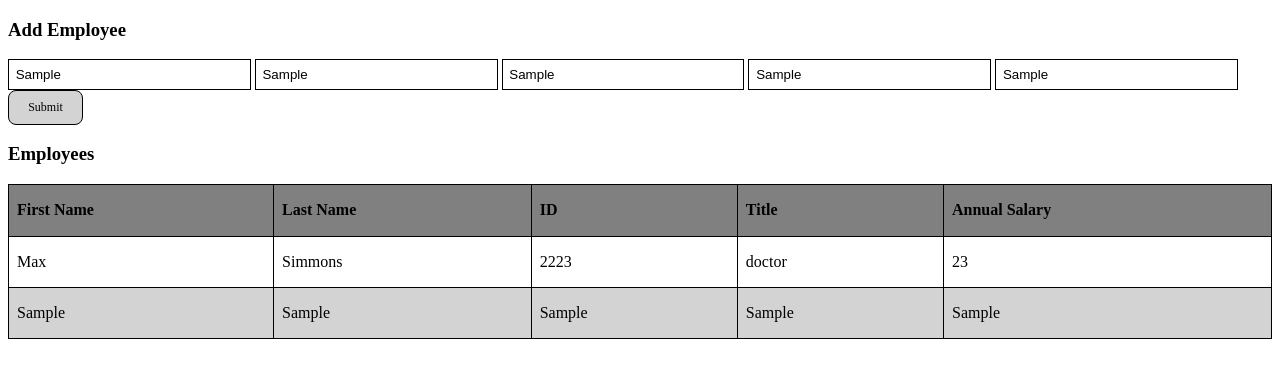
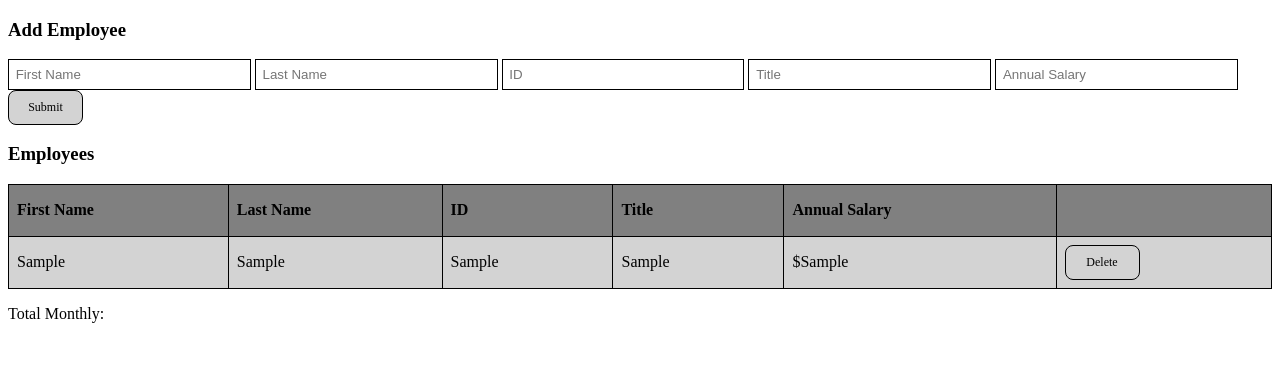
Before and after one commit to Max-simmons/weekend-jquery-salary-calculator, a plain HTML site: page index.html in a window 1280 px wide. Both pictures are taken after typing "Sample", "Sample", "Sample", "Sample", "Sample" into the empty fields and a click on the button "Submit". Shown: the part 138-516 px from the top of the page. Drawn offline with Linux system fonts and the light colour scheme.

Commit message:
delete button is on

```diff
--- a/index.html
+++ b/index.html
@@ -53,19 +53,24 @@
                 <th>ID</th>
                 <th>Title</th>
                 <th>Annual Salary</th>
+                <th></th>
             </tr>
         </thead>
         <tbody>
             <tr>
-                <td>Max</td>
+                <!-- <td>Max</td>
                 <td>Simmons</td>
                 <td>2223</td>
-                <td>doctor</td>
-                <td>23</td>
+                <td>dude</td>
+                <td>23</td> -->
             </tr>
         </tbody>
     </table>
 </section>
+
+<div>
+    <p>Total Monthly:</p>
+</div>
 
 
 
--- a/script.js
+++ b/script.js
@@ -7,10 +7,17 @@ function onReady() {
 
 // 1. Activate submit button
 // 2. Create add employee function
-// 3. prevent default , console.log to check
+// 3. prevent default , console.log to test
+// 4. create new variables
+// 5. clear out the remaining words
+// 6. create delete button
+// 7. create delete function
+// 8. Create a function that calculates the total monthly cost add it the the add employee function
+
 
 $('.submit-button').on('click', addEmployee)
 
+$('tbody').on('click', '#delete-button', deleteThis);
 }
 
 function addEmployee(event) {
@@ -28,11 +35,18 @@ function addEmployee(event) {
     <td>${lastName}</td>
     <td>${idnumber}</td>
     <td>${title}</td>
-    <td>${annualSalary}</td>
+    <td>$${annualSalary}</td>
+    <td><button id="delete-button">Delete</button></td>
     </tr>`
-
-
     );
 
+    $('#firstname-input').val("");
+    $('#lastname-input').val("");
+    $('#id-number').val("");
+    $('#title-input').val("");
+    $('#salary-input').val("");
+}
 
+function deleteThis(){
+    $(this).parent().parent().remove();
 }
```
